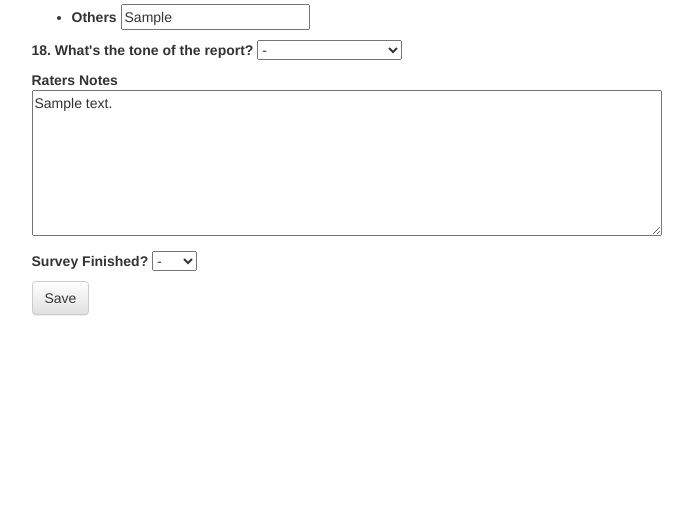
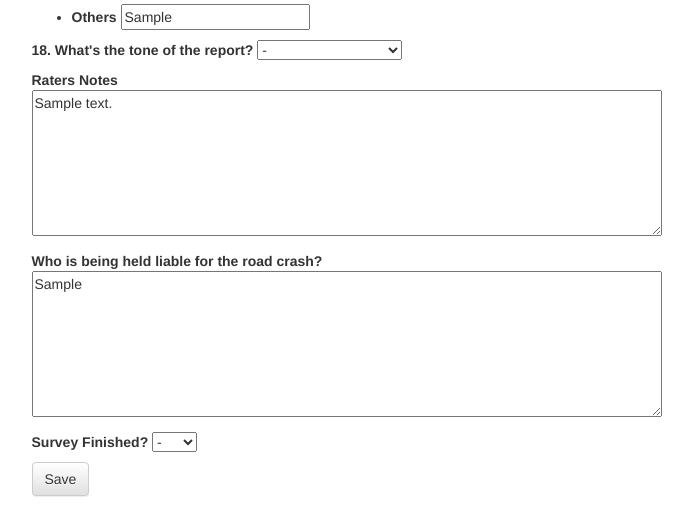
Before and after one commit to piafaustino/in-the-news, a Django app: page /post/1/edit/ in a window 1280 px wide. Shown: the part 4332-4843 px from the top of the page, without its empty margins (46-739 px from the left). Before the commit the page ends 4648 px from the top, so only its background shows below. Run offline with Django 3.2, Linux system fonts and the light colour scheme; tables that the repository leaves empty hold one stand-in row (values such as "Sample post"); some libraries are stand-ins or nearby versions.

Commit message:
This closes issue #44

```diff
--- a/who_django/news_articles/forms.py
+++ b/who_django/news_articles/forms.py
@@ -250,4 +250,6 @@ class NewsArticleForm(forms.Form):
 
 	rater_notes = forms.CharField(label="Raters Notes", widget=forms.Textarea, required=False)
 
+	road_crash_liable = forms.CharField(label="Who is being held liable for the road crash?", widget=forms.Textarea, required=False)
+
 	completed = forms.ChoiceField(label='Survey Finished?',choices=(('-','-'),('Yes','Yes'),('No','No')),required=False)
--- a/who_django/news_articles/models.py
+++ b/who_django/news_articles/models.py
@@ -82,7 +82,8 @@ class NewsArticle(models.Model):
 	orgs_others = models.TextField(blank=True, null=True)
 	resp_group_others = models.TextField(blank=True, null=True)
 	vehicle_type_others = models.TextField(blank=True, null=True)
-	rater_notes =  models.TextField(blank=True,null=True)
+	rater_notes =  models.TextField(blank=True, null=True)
+	road_crash_liable = models.TextField(blank=True, null=True)
 
 	def __str__(self):
 		return self.title
--- a/who_django/news_articles/templates/news_articles/base_filter_edit.html
+++ b/who_django/news_articles/templates/news_articles/base_filter_edit.html
@@ -93,6 +93,11 @@
 			    			<textarea cols="75" id="id_rater_notes" name="rater_notes" rows="7"
 			    			placeholder="Place details here.">{{ article_dict.rater_notes }}</textarea></p>
 
+			    		{% elif field.label == "Who is being held liable for the road crash?" %}
+			    			<p><strong>{{ field.label }}</strong><br/>
+			    			<textarea cols="75" id="id_road_crash_liable" name="road_crash_liable" rows="7"
+			    			placeholder="Place details here.">{{ article_dict.road_crash_liable }}</textarea></p>
+
 			    		{% else %}
 			    			<p><strong>{{ field.label }}</strong> {{ field }}</p>
 			    		{% endif %}
```
Also changed, not shown: who_django/news_articles/migrations/0033_newsarticle_road_crash_liable.py (added).
